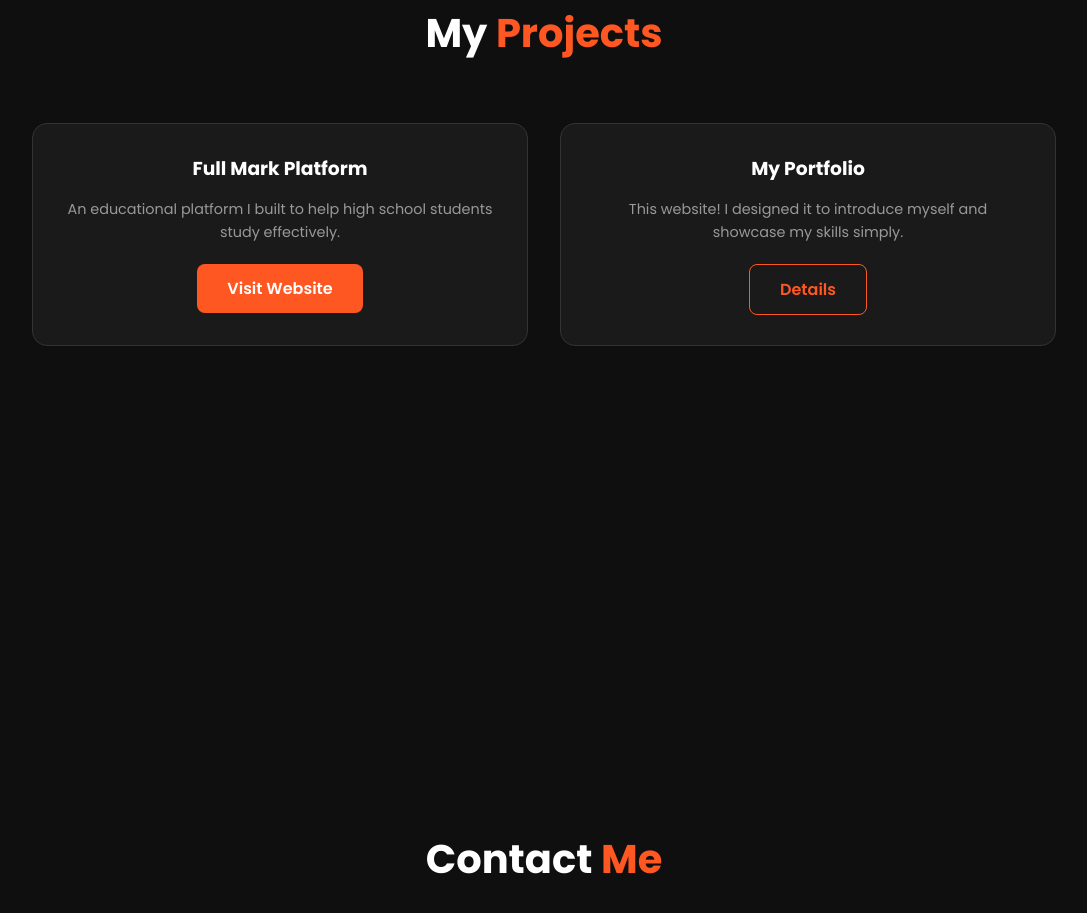
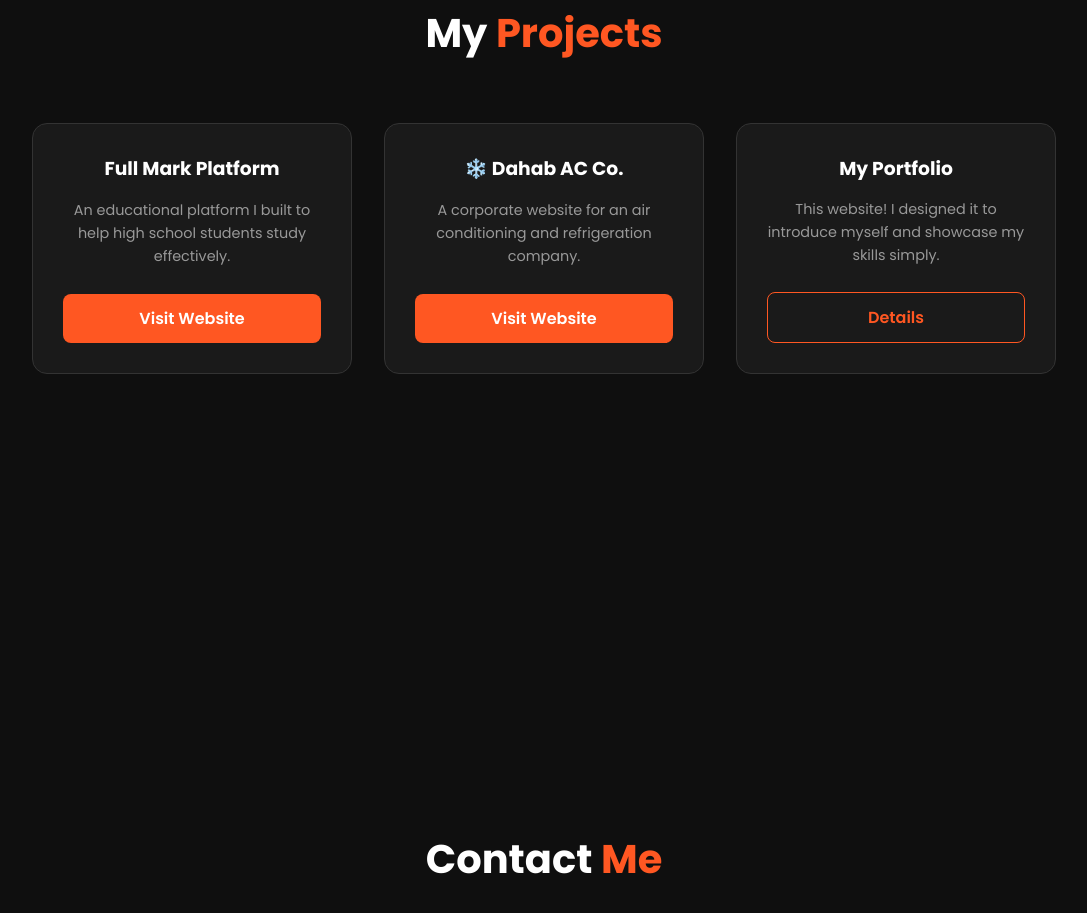
Before and after one commit to 1383s/GIZA0, a plain HTML site: page index.html in a window 1280 px wide. Shown: the part 897-1810 px from the top of the page, without its empty margins (96-1183 px from the left). Drawn offline with Linux system fonts and the light colour scheme.

Commit message:
Update index.html

```diff
--- a/index.html
+++ b/index.html
@@ -10,7 +10,7 @@
     <link href="https://fonts.googleapis.com/css2?family=Cairo:wght@400;600;700&family=Poppins:wght@300;400;600;700&display=swap" rel="stylesheet">
 
     <style>
-        /* الألوان والمتغيرات الأساسية */
+        /* إعدادات الألوان والتنسيق العام */
         :root {
             --bg-color: #0f0f0f;
             --text-color: #ffffff;
@@ -43,7 +43,7 @@
             font-family: 'Cairo', sans-serif;
         }
 
-        /* الهيدر (القائمة العلوية) */
+        /* القائمة العلوية */
         header {
             position: fixed;
             width: 100%;
@@ -76,7 +76,7 @@
         }
         .navbar a:hover { color: var(--main-color); }
 
-        /* زر تغيير اللغة العائم */
+        /* زر اللغة العائم */
         .lang-btn {
             position: fixed;
             bottom: 30px;
@@ -95,7 +95,7 @@
         .lang-btn:hover { transform: scale(1.1); }
         body.rtl .lang-btn { right: auto; left: 30px; }
 
-        /* الأقسام العامة */
+        /* تنسيق الأقسام */
         section {
             padding: 100px 10% 80px;
             min-height: 100vh;
@@ -103,7 +103,7 @@
             align-items: center;
         }
 
-        /* قسم الرئيسية (Home) */
+        /* الصفحة الرئيسية */
         .home {
             display: grid;
             grid-template-columns: 1fr 1fr;
@@ -111,7 +111,6 @@
             align-items: center;
         }
 
-        /* الصورة الشخصية */
         .home-img {
             text-align: center;
             position: relative;
@@ -127,7 +126,6 @@
         }
         .home-img img:hover { transform: translateY(-10px); }
 
-        /* النصوص */
         .home-text h1 {
             font-size: 3.5rem;
             font-weight: 700;
@@ -143,13 +141,12 @@
             color: #eee;
         }
 
-        /* تأثير الكتابة */
         .typing-text {
             font-size: 1.1rem;
             color: #bbb;
             line-height: 1.8;
             margin-bottom: 30px;
-            min-height: 100px; /* عشان الموقع ميرقصش لما الكلام يتكتب */
+            min-height: 100px;
             display: block;
         }
 
@@ -174,11 +171,10 @@
         }
         .btn-outline:hover { background: var(--main-color); color: #fff; }
 
-        /* العناوين للأقسام */
+        /* قسم المشاريع */
         .heading { text-align: center; font-size: 2.5rem; margin-bottom: 60px; font-weight: 700; }
         .heading span { color: var(--main-color); }
 
-        /* شبكة المشاريع */
         .projects-container {
             display: grid;
             grid-template-columns: repeat(auto-fit, minmax(300px, 1fr));
@@ -193,20 +189,23 @@
             border: 1px solid #333;
             transition: 0.4s;
             text-align: center;
+            display: flex;
+            flex-direction: column;
+            justify-content: space-between;
         }
         .project-box:hover {
             border-color: var(--main-color);
             transform: translateY(-5px);
         }
         .project-box h3 { margin-bottom: 15px; color: white; }
-        .project-box p { color: #999; font-size: 0.9rem; margin-bottom: 20px; line-height: 1.6; }
+        .project-box p { color: #999; font-size: 0.9rem; margin-bottom: 25px; line-height: 1.6; }
 
         /* الموبايل Responsive */
         @media (max-width: 991px) {
             header { padding: 15px 5%; }
             section { padding: 100px 5% 50px; }
             .home { grid-template-columns: 1fr; gap: 2rem; text-align: center; }
-            .home-img { order: 1; margin-bottom: 20px; } /* الصورة الأول في الموبايل */
+            .home-img { order: 1; margin-bottom: 20px; }
             .home-text { order: 2; }
             .home-text h1 { font-size: 2.5rem; }
             .btn-box { justify-content: center; }
@@ -256,6 +255,12 @@
             </div>
 
             <div class="project-box">
+                <h3 data-key="p3_title">❄️ Dahab AC Co.</h3>
+                <p data-key="p3_desc">A corporate website for an air conditioning and refrigeration company.</p>
+                <a href="https://dahab-site.vercel.app/" target="_blank" class="btn" data-key="btn_visit">Visit Website</a>
+            </div>
+
+            <div class="project-box">
                 <h3 data-key="p2_title">My Portfolio</h3>
                 <p data-key="p2_desc">This website! I designed it to introduce myself and showcase my skills simply.</p>
                 <a href="#" class="btn btn-outline" data-key="btn_details">Details</a>
@@ -273,20 +278,28 @@
     </section>
 
     <script>
-        // هنا النصوص البسيطة اللي اتفقنا عليها
         const translations = {
             en: {
                 btn_lang: "عربي",
                 nav_home: "Home", nav_projects: "Projects", nav_contact: "Contact",
                 hero_title: "Hi, I'm <span>El-Gizawy</span>",
                 hero_role: "Web Developer & <span style='color: #ff5722;'>Student</span>",
-                // النص الانجليزي البسيط
                 type_text: "I am Abdulaziz Khaled, a High School Student. I created 'Full Mark' platform and built this portfolio to share my work simply.",
                 btn_projects: "My Projects", btn_contact: "Contact Me",
+
+                // المشاريع
                 proj_title: "My <span>Projects</span>",
-                p1_title: "Full Mark Platform", p1_desc: "An educational platform I built to help high school students study effectively.",
-                p2_title: "My Portfolio", p2_desc: "This website! I designed it to introduce myself and showcase my skills simply.",
-                btn_visit: "Visit", btn_details: "Details",
+                btn_visit: "Visit Website", btn_details: "Details",
+
+                p1_title: "Full Mark Platform",
+                p1_desc: "An educational platform I built to help high school students study effectively.",
+
+                p2_title: "My Portfolio",
+                p2_desc: "This website! I designed it to introduce myself and showcase my skills simply.",
+
+                p3_title: "❄️ Dahab AC Co.",
+                p3_desc: "A responsive website I developed for an AC company to showcase their services.",
+
                 contact_title: "Contact <span>Me</span>"
             },
             ar: {
@@ -294,13 +307,22 @@
                 nav_home: "الرئيسية", nav_projects: "مشاريعي", nav_contact: "تواصل معي",
                 hero_title: "أهلاً، أنا <span>الجيزاوي</span>",
                 hero_role: "مطور مواقع & <span style='color: #ff5722;'>طالب</span>",
-                // النص العربي البسيط (الخيار المتواضع)
                 type_text: "أنا عبد العزيز خالد، طالب في الثانوية العامة. قمت ببرمجة منصة 'Full Mark' التعليمية، وصممت هذا الموقع لأشارك أعمالي معكم.",
                 btn_projects: "مشاريعي", btn_contact: "تواصل معي",
+
+                // المشاريع
                 proj_title: "أهم <span>المشاريع</span>",
-                p1_title: "منصة Full Mark", p1_desc: "منصة تعليمية قمت بإنشائها لمساعدة طلاب الثانوية العامة.",
-                p2_title: "الموقع الشخصي", p2_desc: "الموقع اللي بتتصفحه دلوقتي، صممته عشان أعرفكم بيا وبشغلي ببساطة.",
                 btn_visit: "زيارة الموقع", btn_details: "التفاصيل",
+
+                p1_title: "منصة Full Mark",
+                p1_desc: "منصة تعليمية قمت بإنشائها لمساعدة طلاب الثانوية العامة.",
+
+                p2_title: "الموقع الشخصي",
+                p2_desc: "الموقع اللي بتتصفحه دلوقتي، صممته عشان أعرفكم بيا وبشغلي ببساطة.",
+
+                p3_title: "❄️ شركة دهب للتكييف",
+                p3_desc: "موقع تعريفي قمت بتطويره لشركة تبريد وتكييف لعرض خدماتها ومنتجاتها للعملاء.",
+
                 contact_title: "تواصل <span>معي</span>"
             }
         };
@@ -314,7 +336,6 @@
             const body = document.body;
             const langBtn = document.querySelector('.lang-btn');
 
-            // تغيير اتجاه الصفحة
             if (currentLang === 'ar') {
                 body.classList.remove('ltr');
                 body.classList.add('rtl');
@@ -325,7 +346,6 @@
                 langBtn.textContent = translations.en.btn_lang;
             }
 
-            // تحديث النصوص
             document.querySelectorAll('[data-key]').forEach(el => {
                 const key = el.getAttribute('data-key');
                 if (translations[currentLang][key]) {
@@ -333,7 +353,6 @@
                 }
             });
 
-            // إعادة تشغيل الكتابة
             startTyping(translations[currentLang].type_text);
         }
 
@@ -348,10 +367,9 @@
                 } else {
                     clearInterval(typeInterval);
                 }
-            }, 30); // سرعة الكتابة
+            }, 30);
         }
 
-        // عند تحميل الصفحة
         window.onload = function() {
             startTyping(translations.en.type_text);
         };
```
